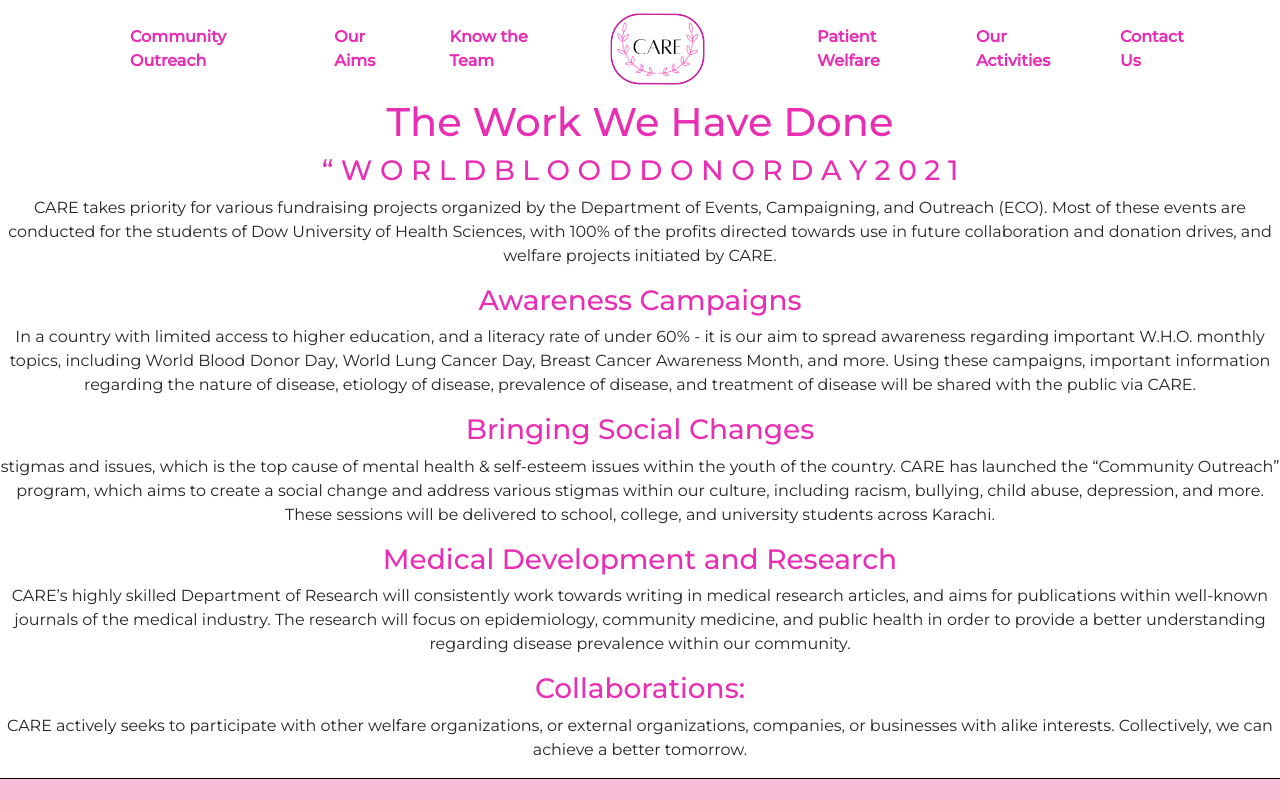
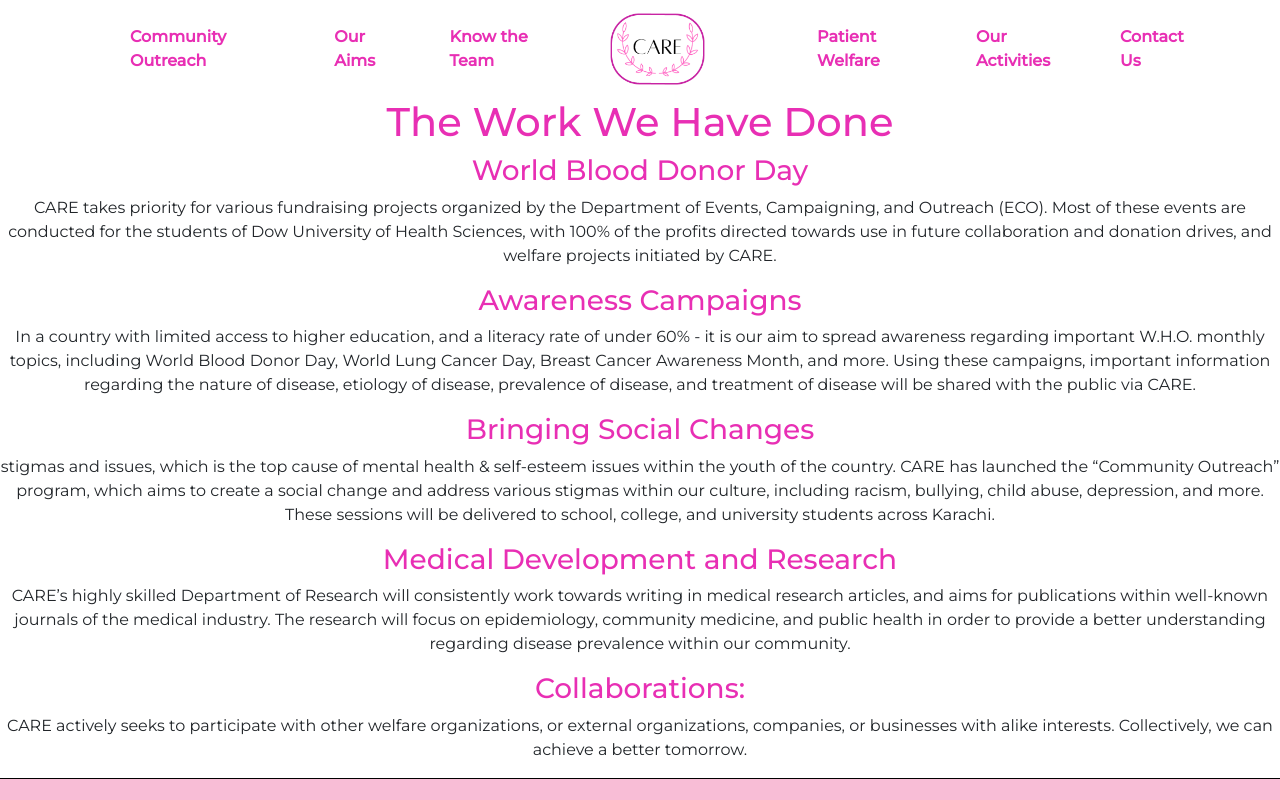
Before and after one commit to Habib-Shahzad/Care-Website, a React (Create React App) app in the folder client/: page /our-activities in a window 1280 px wide. Shown: the top 800 px of the page. Built offline with nearby package versions, Linux system fonts and the light colour scheme.

Commit message:
Minor Updates

```diff
--- a/client/src/pages/ourActivities/OurActivities.js
+++ b/client/src/pages/ourActivities/OurActivities.js
@@ -1,5 +1,4 @@
 import React from "react";
-// import { Button, Container, Row, Col } from 'react-bootstrap';
 import './OurActivities.scss';
 
 
@@ -12,9 +11,8 @@ function OurActivities(props) {
                     The Work We Have Done
                 </h1>
 
-                <h3 className ='pink-text'>
-                    “ W O R L D B L O O D
-                    D O N O R D A Y 2 0 2 1
+                <h3 className='pink-text'>
+                    World Blood Donor Day
                 </h3>
                 <p >
                     CARE takes priority for various
@@ -27,7 +25,7 @@ function OurActivities(props) {
                     future collaboration and donation drives,
                     and welfare projects initiated by CARE.
                 </p>
-                <h3 className ='pink-text'>
+                <h3 className='pink-text'>
                     Awareness Campaigns
                 </h3>
                 <p >
@@ -43,7 +41,7 @@ function OurActivities(props) {
                     treatment of disease will be shared with
                     the public via CARE.
                 </p>
-                <h3 className ='pink-text'>
+                <h3 className='pink-text'>
                     Bringing Social Changes
                 </h3>
                 <p >
@@ -59,7 +57,7 @@ function OurActivities(props) {
                     delivered to school, college, and
                     university students across Karachi.
                 </p>
-                <h3 className ='pink-text'>
+                <h3 className='pink-text'>
                     Medical Development and Research
                 </h3>
                 <p >
@@ -74,7 +72,7 @@ function OurActivities(props) {
                     understanding regarding disease
                     prevalence within our community.
                 </p>
-                <h3 className ='pink-text'>
+                <h3 className='pink-text'>
                     Collaborations:
                 </h3>
                 <p >
--- a/client/src/pages/ourTeam/OurTeam.js
+++ b/client/src/pages/ourTeam/OurTeam.js
@@ -1,15 +1,9 @@
 import React from "react";
-// import { Button, Container, Row, Col } from 'react-bootstrap';
 import './OurTeam.scss';
-import { useState } from 'react';
 
 
 function OurTeam(props) {
-    const [index, setIndex] = useState(0);
 
-    const handleSelect = (selectedIndex, e) => {
-        setIndex(selectedIndex);
-    };
     const members = [
         {
             name: 'Mustafa',
@@ -57,7 +51,7 @@ function OurTeam(props) {
                     return (
                         <div className='member-card'>
                             <div className='member-image'>
-                                <img src={member.image} alt={member.name} style={{'width': '25rem'}} />
+                                <img src={member.image} alt={member.name} style={{ 'width': '25rem' }} />
                             </div>
                             <div className='member-details'>
                                 <h3>{member.name}</h3>
@@ -67,7 +61,7 @@ function OurTeam(props) {
                     )
                 })
             }
-         </div>
+        </div>
 
     )
 }
```
Also changed, not shown: client/src/pages/ourAims/OurAims.js (+5 -7 lines).
